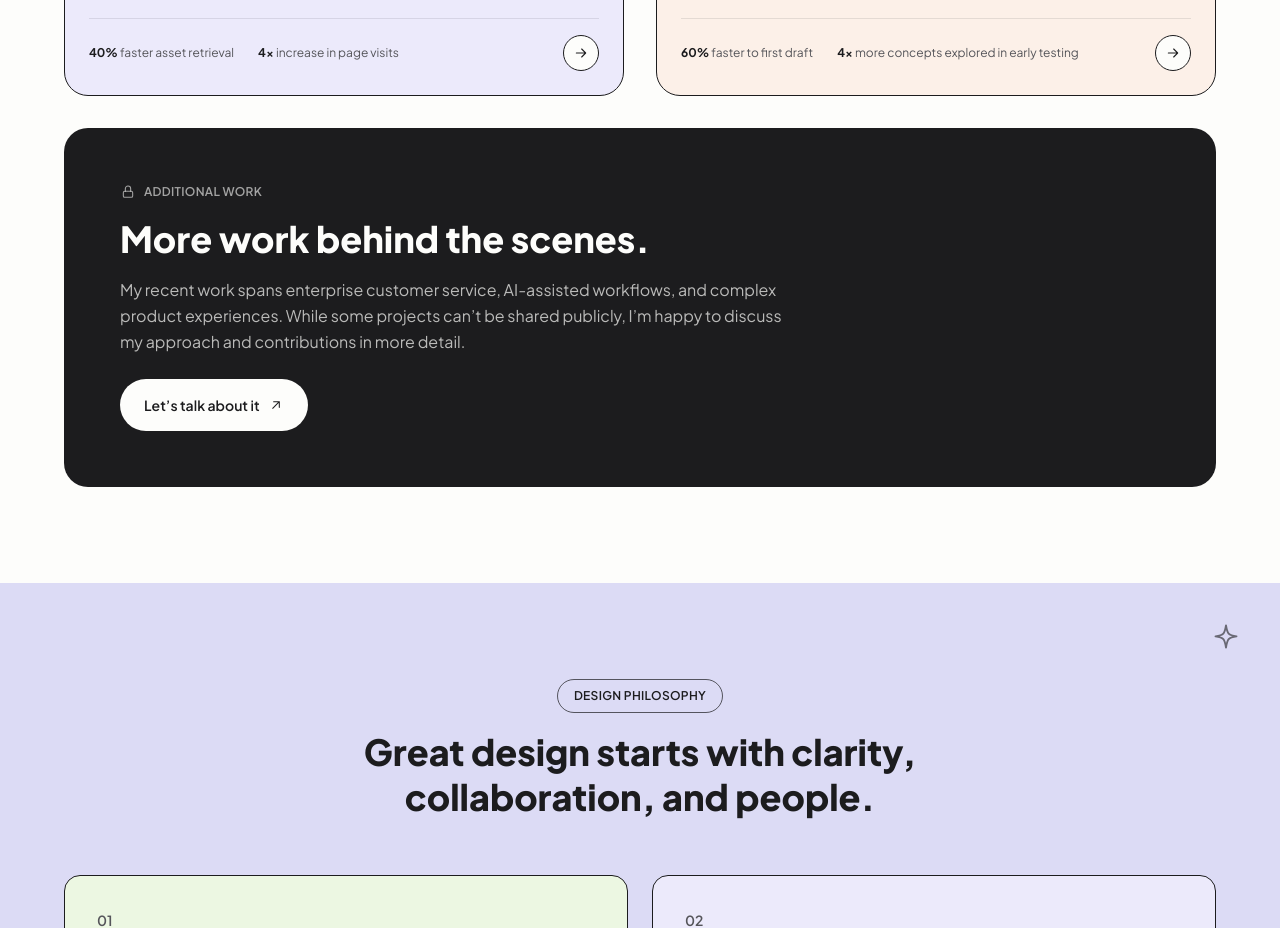
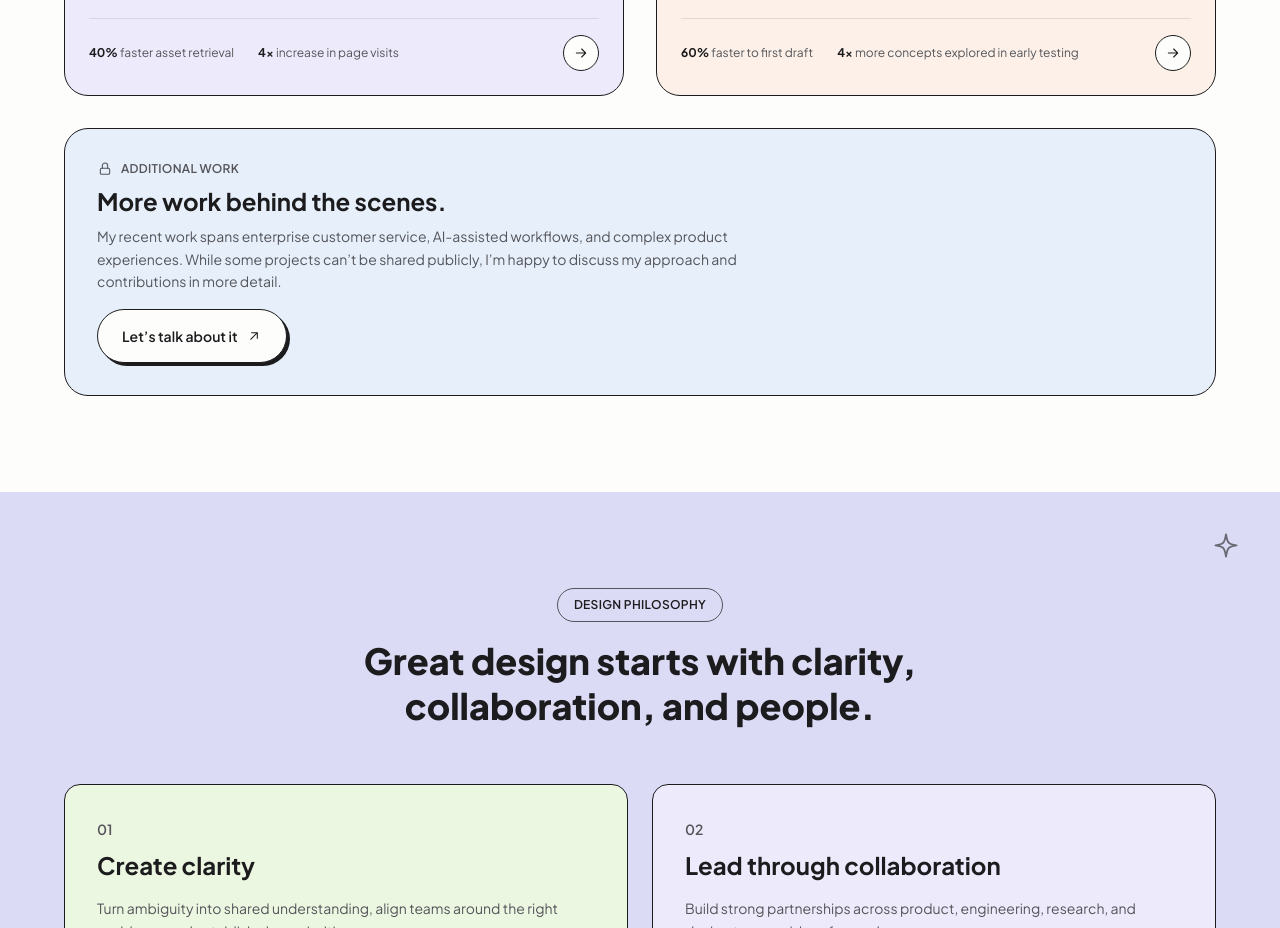
Before and after one commit to marilyncoravit/home, a React (Vite) app: page / in a window 1280 px wide. Shown: the part 1720-2648 px from the top of the page. Built offline with nearby package versions, Linux system fonts and the light colour scheme.

Commit message:
Restyle "Additional work" card to match the site's pastel system
Swap the dark bg-ink card for a pastel hand-border card (sky tint,
same treatment as the project cards), and tighten the padding and
internal spacing so it reads lighter and less heavy on the page.

```diff
--- a/src/sections/Work.jsx
+++ b/src/sections/Work.jsx
@@ -65,20 +65,18 @@ export default function Work() {
           ))}
         </div>
 
-        <div className="mt-8 rounded-3xl bg-ink p-10 text-paper sm:p-14">
-          <div className="flex items-center gap-2 text-xs font-semibold uppercase tracking-wide text-paper/60">
+        <div className="mt-8 rounded-3xl hand-border bg-sky/60 p-6 sm:p-8">
+          <div className="flex items-center gap-2 text-xs font-semibold uppercase tracking-wide text-muted">
             <Icon name="lock" className="h-4 w-4" />
             Additional work
           </div>
-          <h3 className="mt-4 text-3xl font-extrabold leading-tight sm:text-4xl">
-            More work behind the scenes.
-          </h3>
-          <p className="mt-4 max-w-2xl text-sm leading-relaxed text-paper/70 sm:text-base">
+          <h3 className="mt-2 text-2xl font-bold">More work behind the scenes.</h3>
+          <p className="mt-2 max-w-2xl text-sm leading-relaxed text-muted">
             My recent work spans enterprise customer service, AI-assisted workflows, and
             complex product experiences. While some projects can&rsquo;t be shared publicly,
             I&rsquo;m happy to discuss my approach and contributions in more detail.
           </p>
-          <Button href={`mailto:${site.email}`} variant="light" className="mt-6">
+          <Button href={`mailto:${site.email}`} variant="secondary" className="mt-4">
             Let&rsquo;s talk about it
             <Icon name="arrowRight" className="h-4 w-4 -rotate-45" />
           </Button>
```
